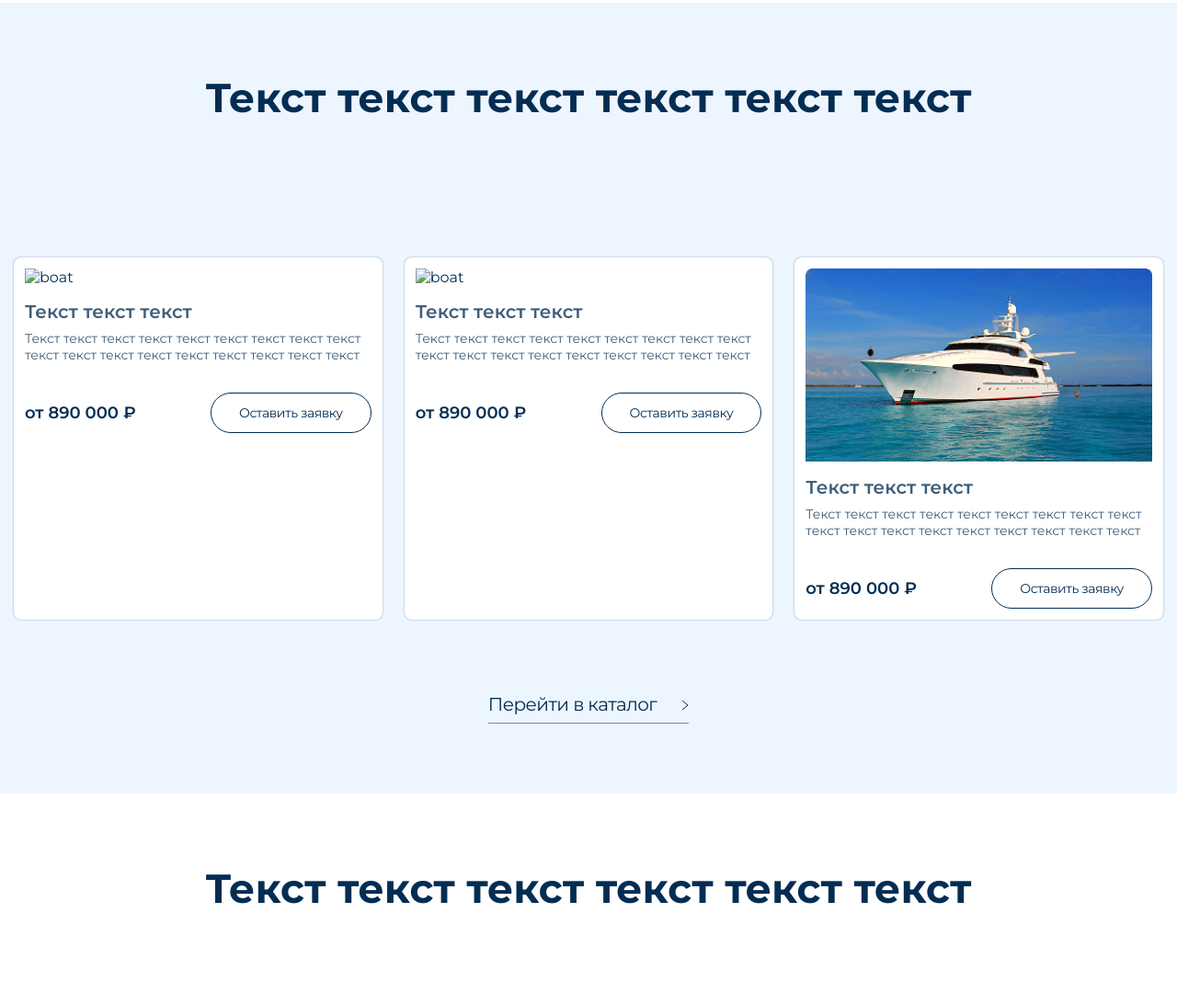
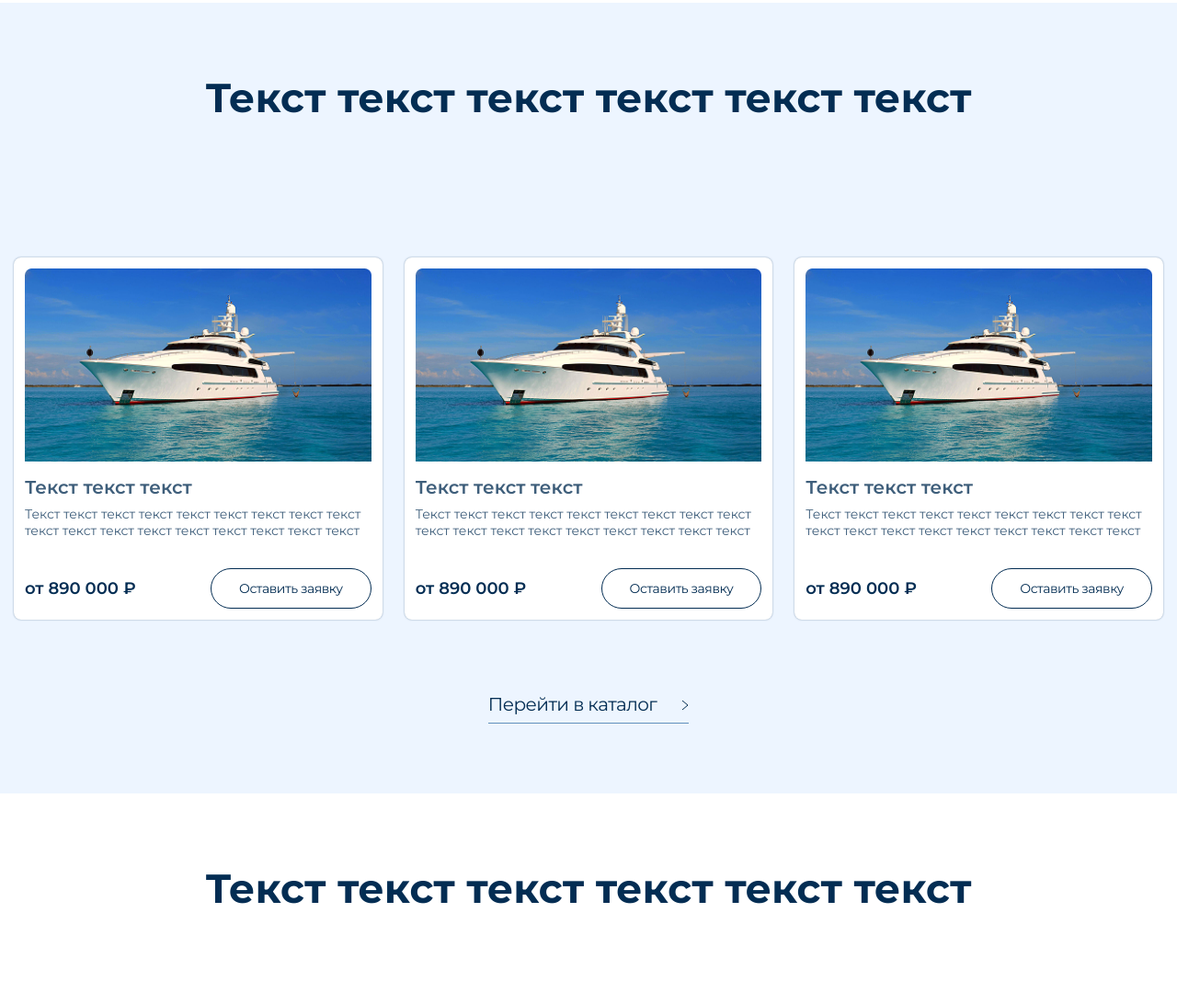
Before and after one commit to Vitekh23/Plast-Tech-Marine, a plain HTML site: page index.html in a window 1280 px wide. Shown: the part 1516-2608 px from the top of the page at 92% size. Drawn offline with nearby package versions, Linux system fonts and the light colour scheme; the site is published under a folder, as on GitHub Pages, so addresses that start at the root find nothing.

Commit message:
fix images

```diff
--- a/index.html
+++ b/index.html
@@ -210,7 +210,7 @@
           </div>
           <div class="cards-wrapper">
             <div class="card">
-              <img src="/img/catalog.png" alt="boat" />
+              <img src="img/catalog.png" alt="boat" />
               <p class="card-title">Текст текст текст</p>
               <p class="card-decs">
                 Текст текст текст текст текст текст текст текст текст текст
@@ -224,7 +224,7 @@
               </div>
             </div>
             <div class="card">
-              <img src="/img/catalog.png" alt="boat" />
+              <img src="img/catalog.png" alt="boat" />
               <p class="card-title">Текст текст текст</p>
               <p class="card-decs">
                 Текст текст текст текст текст текст текст текст текст текст
```
